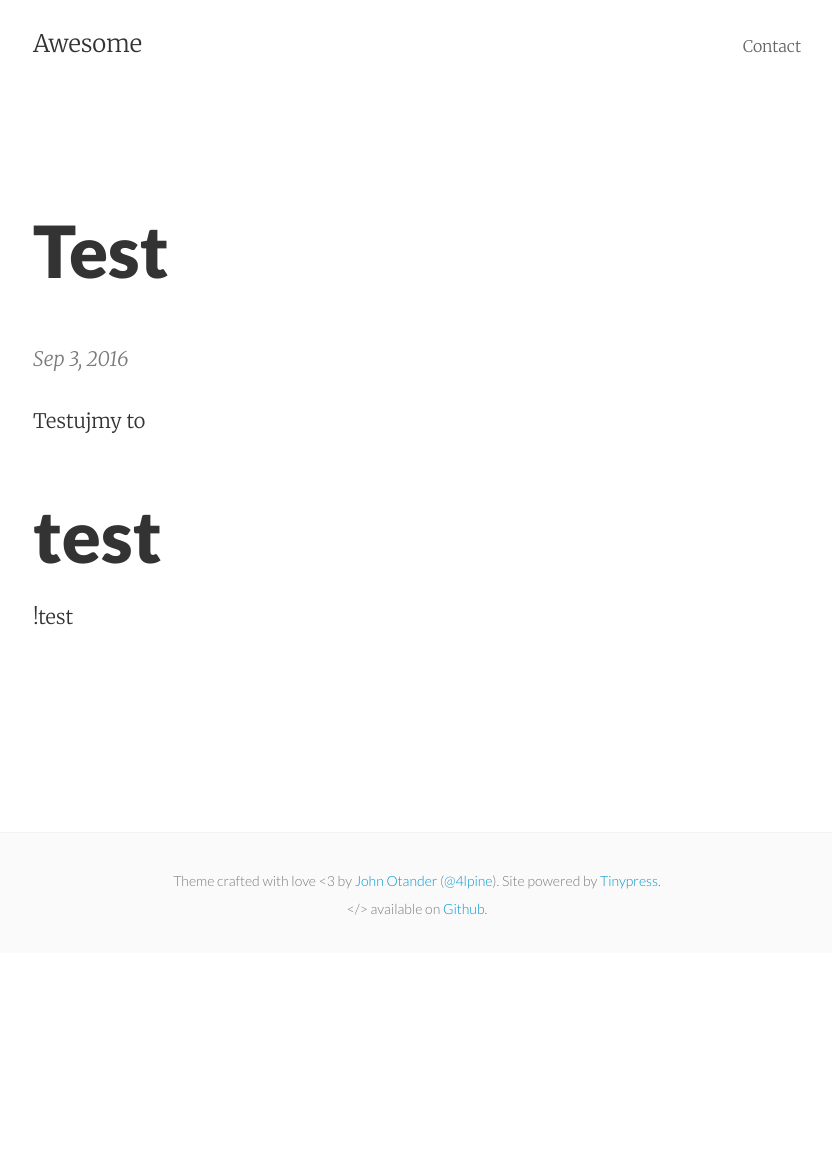
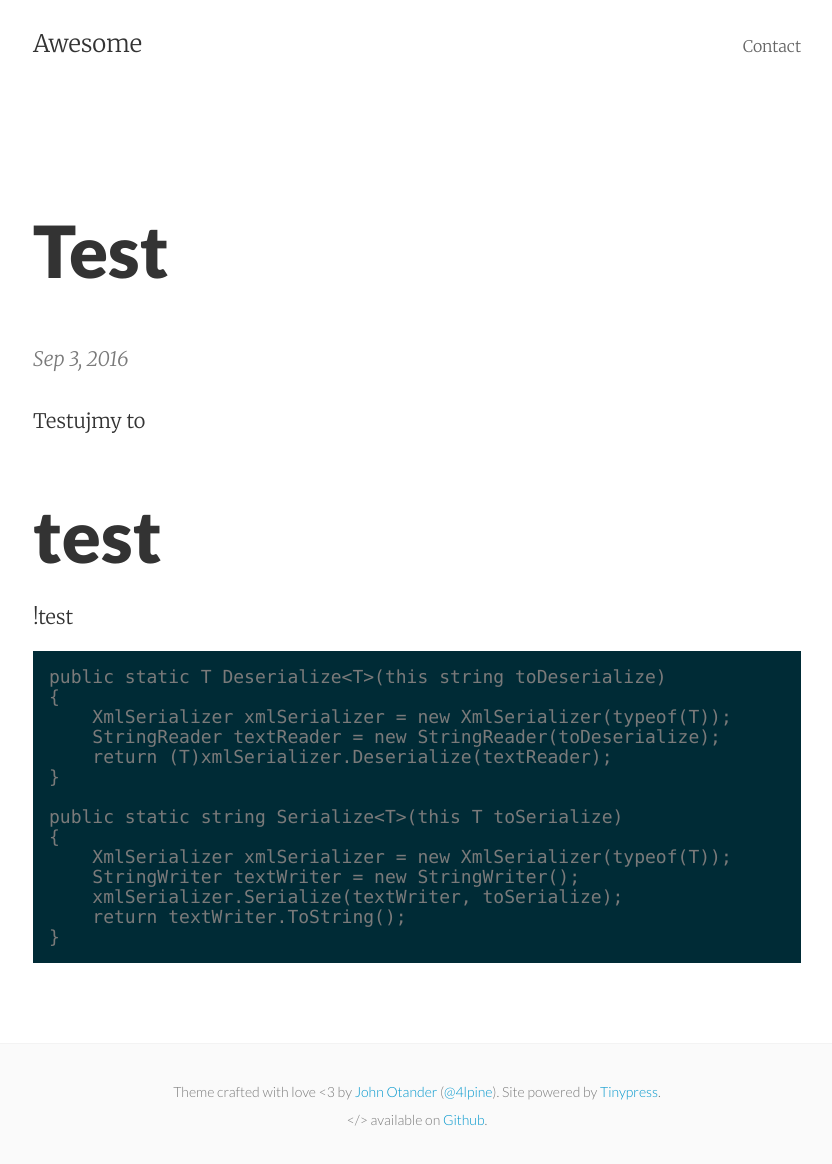
Before and after one commit to karol93/karol93.github.io, a Jekyll site: the page built from _posts/2016-09-03-test.markdown, in a window 1280 px wide. Shown: the whole page, without its empty margins (223-1055 px from the left). Built offline with Jekyll 4.4.1, drawn with Linux system fonts in a browser that asks for light colours; before the commit the page ends 953 px from its top, so only the background shows below that.

Commit message:
Post update: Test

```diff
--- a/_posts/2016-09-03-test.markdown
+++ b/_posts/2016-09-03-test.markdown
@@ -8,3 +8,18 @@ categories: [c#]
 Testujmy to
 # test
 !test
+
+    public static T Deserialize<T>(this string toDeserialize)
+    {
+        XmlSerializer xmlSerializer = new XmlSerializer(typeof(T));
+        StringReader textReader = new StringReader(toDeserialize);
+        return (T)xmlSerializer.Deserialize(textReader);
+    }
+
+    public static string Serialize<T>(this T toSerialize)
+    {
+        XmlSerializer xmlSerializer = new XmlSerializer(typeof(T));
+        StringWriter textWriter = new StringWriter();
+        xmlSerializer.Serialize(textWriter, toSerialize);
+        return textWriter.ToString();
+    }
```
